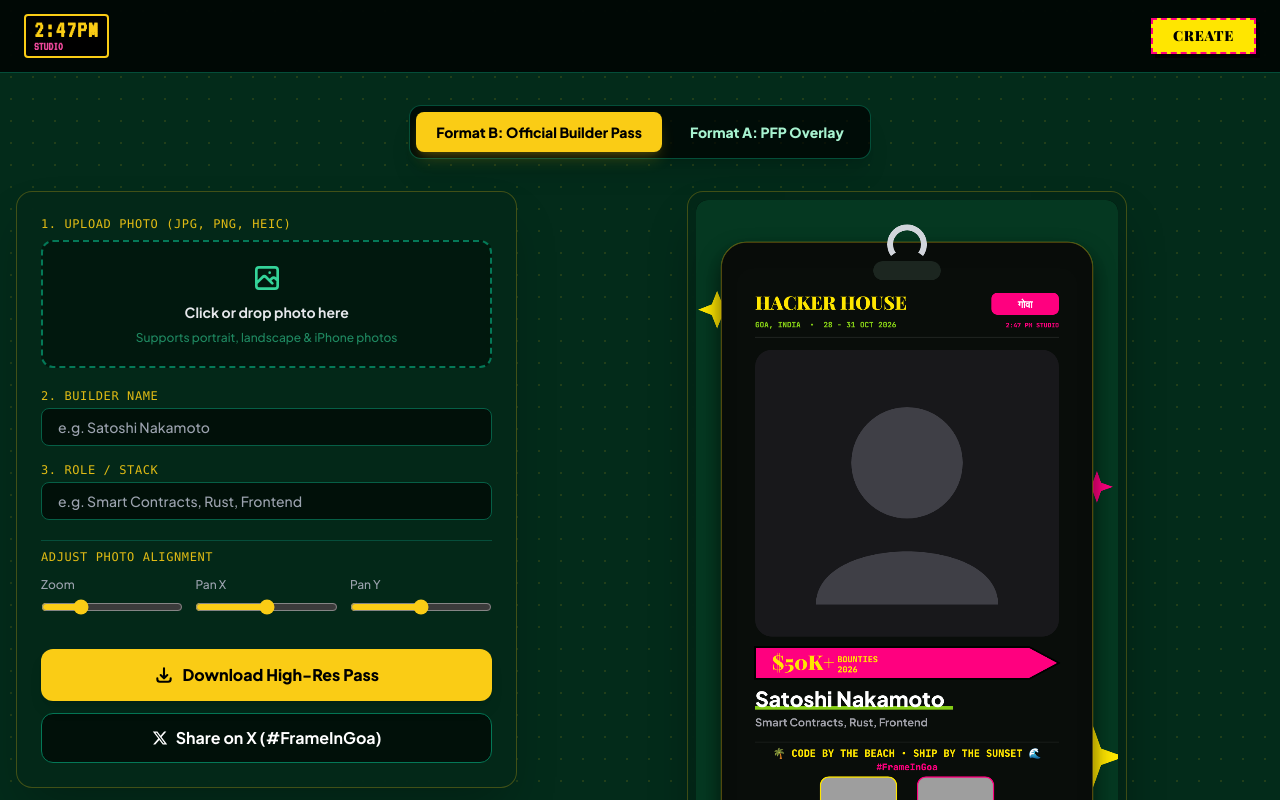
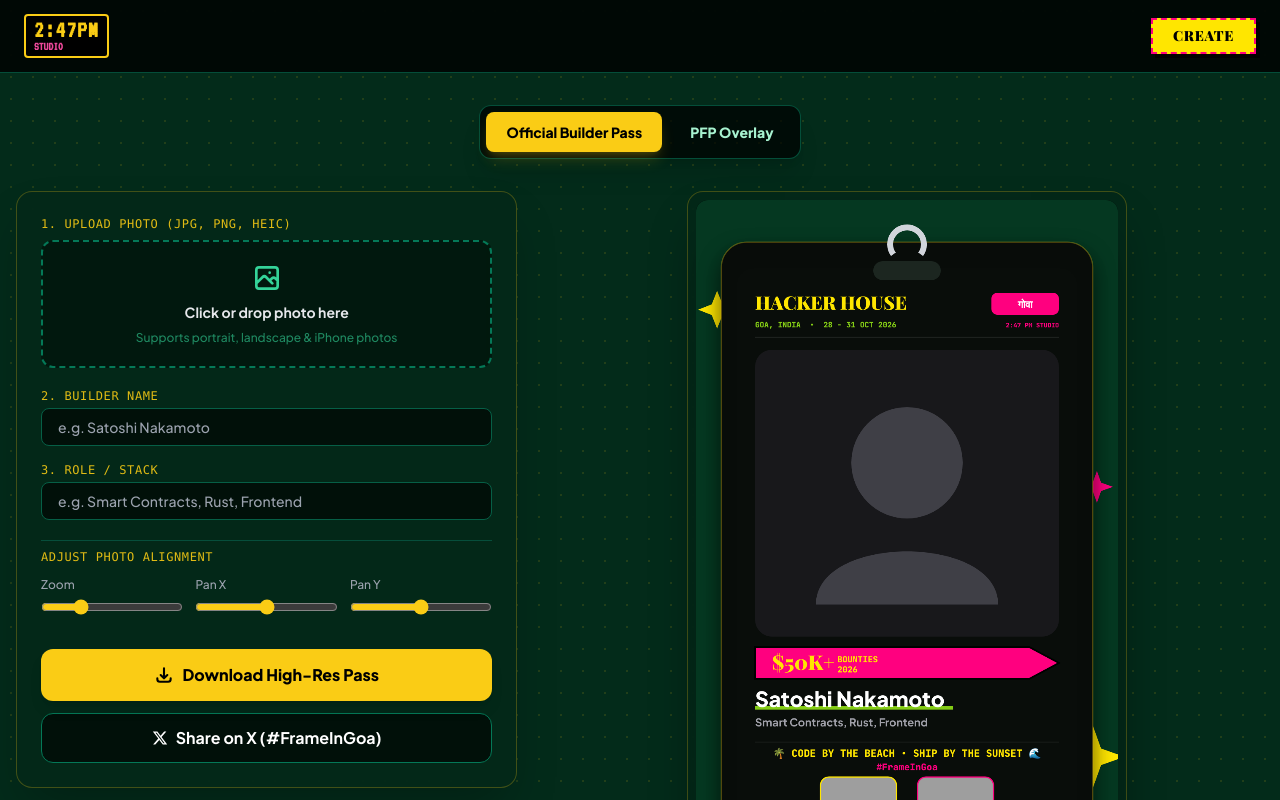
Before and after one commit to heyvansh1/hh-goa-builder-pass, a plain HTML site: page index.html in a window 1280 px wide. Both pictures are taken after a click on the button "BUILD YOUR PASS NOW". Shown: the top 800 px of the page. Drawn offline with nearby package versions, Linux system fonts and the light colour scheme; a web font is replaced by a local one.

Commit message:
Update index.html

```diff
--- a/index.html
+++ b/index.html
@@ -131,14 +131,14 @@
 
         <!-- 2. CREATE / ID CARD GENERATOR SECTION -->
         <section id="sectionGenerator" class="hidden">
-            <!-- Format Tabs -->
+            <!-- Mode Switcher Tabs without "Format A / Format B" prefix -->
             <div class="flex justify-center mb-8">
                 <div class="bg-black/70 p-1.5 rounded-xl border border-emerald-800/80 inline-flex space-x-2 shadow-xl">
                     <button id="tabFormatB" onclick="switchFormat('B')" class="px-5 py-2.5 rounded-lg text-sm font-extrabold transition-all duration-200 bg-yellow-400 text-black shadow-lg shadow-yellow-400/20">
-                        Format B: Official Builder Pass
+                        Official Builder Pass
                     </button>
                     <button id="tabFormatA" onclick="switchFormat('A')" class="px-5 py-2.5 rounded-lg text-sm font-extrabold transition-all duration-200 text-emerald-200 hover:text-white">
-                        Format A: PFP Overlay
+                        PFP Overlay
                     </button>
                 </div>
             </div>
```
